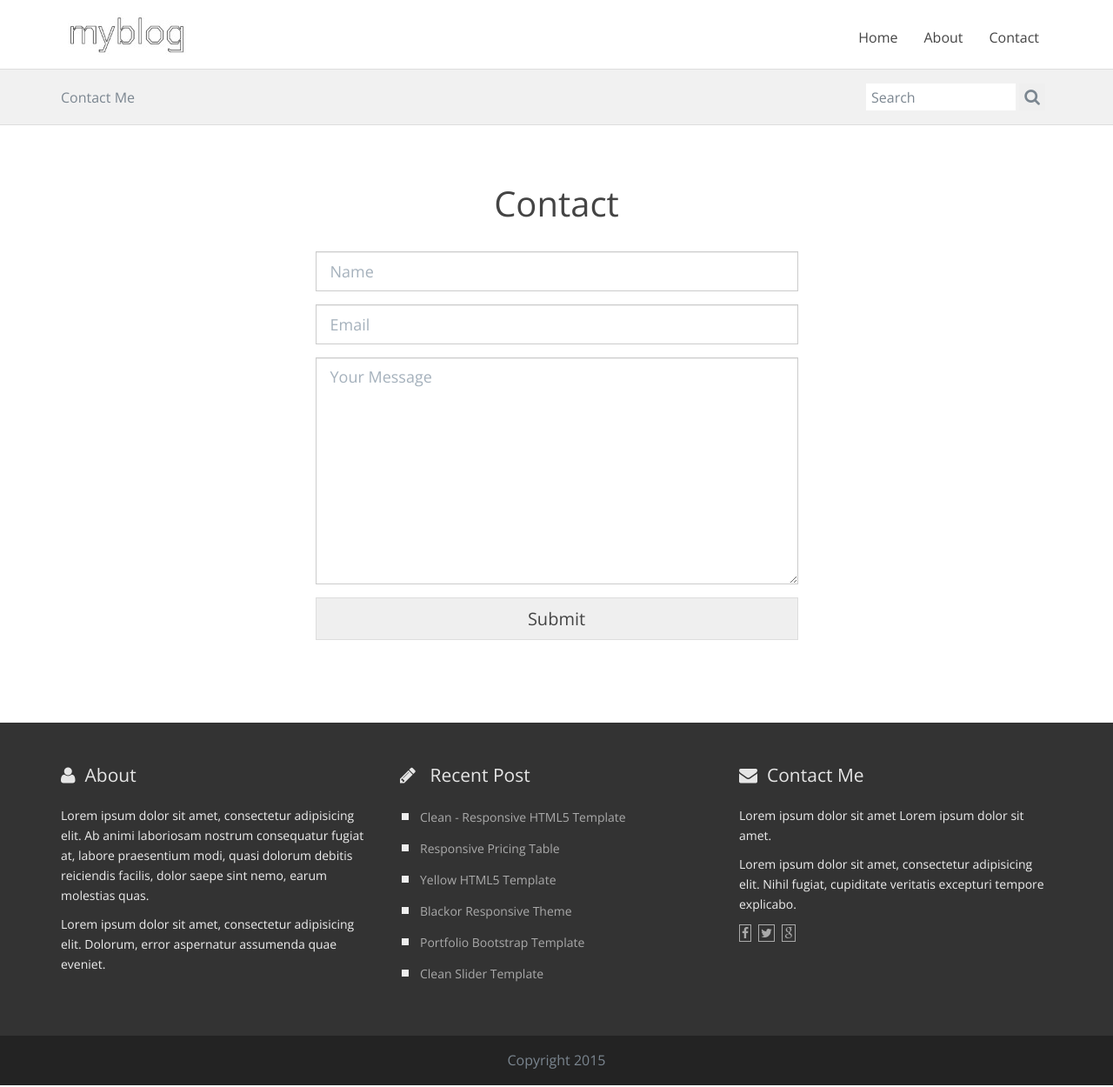
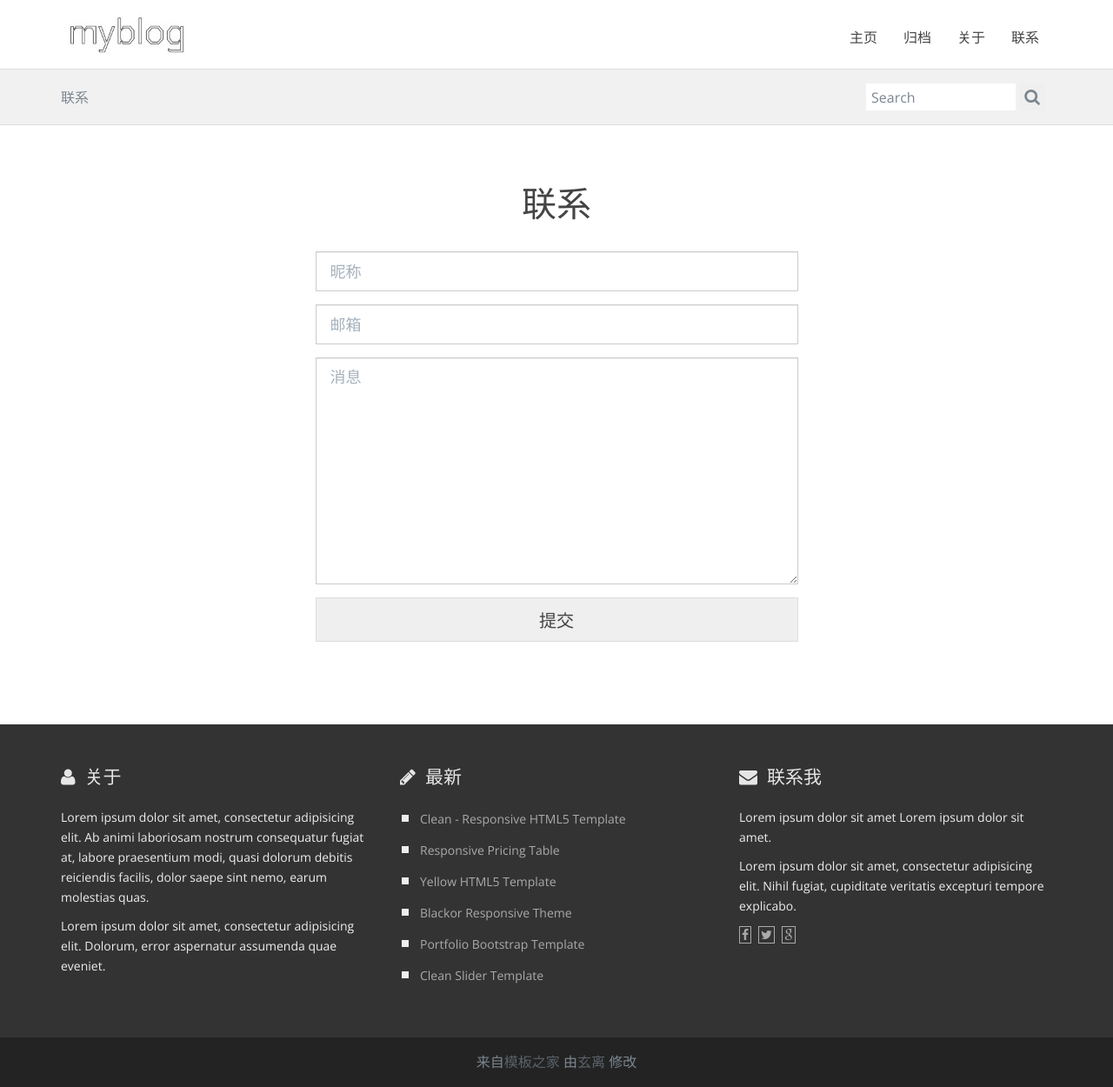
Before and after one commit to h1962809507/myblog-f, a Flask app: template blog/templates/blog/contact.html in a window 1280 px wide. Shown: the whole page at 87% size. Run offline with Flask 2, Linux system fonts and the light colour scheme; the template is opened without the code that fills it, so the values that code supplies are empty; some libraries are stand-ins or nearby versions.

Commit message:
更改模板文件

```diff
--- a/blog/__init__.py
+++ b/blog/__init__.py
@@ -1,5 +1,10 @@
 from flask import Flask
 from config import config
+from flask_sqlalchemy import SQLAlchemy
+
+
+# 创建数据库对象
+db = SQLAlchemy()
 
 
 def create_app(config_name):
@@ -13,5 +18,8 @@ def create_app(config_name):
     from blog.modules.index import index_blu
     app.register_blueprint(index_blu)
 
+    # 初始化数据库对象
+    db.init_app(app)
+
     # 返回app对象
     return app
--- a/blog/templates/blog/contact.html
+++ b/blog/templates/blog/contact.html
@@ -7,17 +7,17 @@
     <meta name="viewport" content="width=device-width">
 
     <!-- Bootstrap styles -->
-    <link rel="stylesheet" href="../../static/css/bootstrap.min.css">
+    <link rel="stylesheet" href="css/bootstrap.min.css">
 
 
     <!-- Font-Awesome -->
-    <link rel="stylesheet" href="../../static/css/font-awesome/css/font-awesome.min.css">
+    <link rel="stylesheet" href="css/font-awesome/css/font-awesome.min.css">
 
     <!-- Google Webfonts -->
     <link href='http://fonts.googleapis.com/css?family=Open+Sans:400,600|PT+Serif:400,400italic' rel='stylesheet' type='text/css'>
 
     <!-- Styles -->
-  <link rel="stylesheet" href="../../static/css/style.css" id="theme-styles">
+  <link rel="stylesheet" href="css/style.css" id="theme-styles">
 
     <!--[if lt IE 9]>
         <script src="js/vendor/google/html5-3.6-respond-1.1.0.min.js"></script>
@@ -29,7 +29,7 @@
         <div class="widewrapper masthead">
             <div class="container">
                 <a href="index.html" id="logo">
-                    <img src="../../static/img/logo.png" alt="clean Blog">
+                    <img src="img/logo.png" alt="clean Blog">
                 </a>
 
                 <div id="mobile-nav-toggle" class="pull-right">
@@ -42,15 +42,19 @@
                     <div class="collapse navbar-collapse">
                         <ul class="nav nav-pills navbar-nav">
 
-                             <li>
-                                <a href="index.html">Home</a>
+                            <li>
+                                <a href="index.html">主页</a>
                             </li>
                             <li>
-                                <a href="about.html">About</a>
+                                <a href="index.html">归档</a>
                             </li>
                             <li>
-                                <a href="contact.html">Contact</a>
+                                <a href="about.html">关于</a>
                             </li>
+                            <li>
+                                <a href="contact.html">联系</a>
+                            </li>
+
                         </ul>
                     </div>
                 </nav>
@@ -61,7 +65,7 @@
         <div class="widewrapper subheader">
             <div class="container">
                 <div class="clean-breadcrumb">
-                    <a href="#">Contact Me</a>
+                    <a href="#">联系</a>
                 </div>
                 <div class="clean-searchbox">
                     <form action="#" method="get" accept-charset="utf-8">
@@ -80,14 +84,14 @@
         <div class="container">
             <div class="row">
                 <div class="col-md-6 col-md-offset-3 clean-superblock" id="contact">
-                    <h2>Contact</h2>
+                    <h2>联系</h2>
 
                     <form action="#" method="get" accept-charset="utf-8" class="contact-form">
-                        <input type="text" name="name" id="contact-name" placeholder="Name" class="form-control input-lg">
-                        <input type="email" name="email" id="contact-email" placeholder="Email" class="form-control input-lg">
-                        <textarea rows="10" name="message" id="contact-body" placeholder="Your Message" class="form-control input-lg"></textarea>
+                        <input type="text" name="name" id="contact-name" placeholder="昵称"" class="form-control input-lg">
+                        <input type="email" name="email" id="contact-email" placeholder="邮箱" class="form-control input-lg">
+                        <textarea rows="10" name="message" id="contact-body" placeholder="消息" class="form-control input-lg"></textarea>
                         <div class="buttons clearfix">
-                            <button type="submit" class="btn btn-xlarge btn-clean-one">Submit</button>
+                            <button type="submit" class="btn btn-xlarge btn-clean-one">提交</button>
                         </div>
                     </form>
                 </div>
@@ -95,19 +99,19 @@
         </div>
     </div>
 
-   <footer>
+    <footer>
         <div class="widewrapper footer">
             <div class="container">
                 <div class="row">
                     <div class="col-md-4 footer-widget">
-                        <h3> <i class="fa fa-user"></i>About</h3>
+                        <h3> <i class="fa fa-user"></i>关于</h3>
 
                        <p>Lorem ipsum dolor sit amet, consectetur adipisicing elit. Ab animi laboriosam nostrum consequatur fugiat at, labore praesentium modi, quasi dolorum debitis reiciendis facilis, dolor saepe sint nemo, earum molestias quas.</p>
                        <p>Lorem ipsum dolor sit amet, consectetur adipisicing elit. Dolorum, error aspernatur assumenda quae eveniet.</p>
                     </div>
 
                     <div class="col-md-4 footer-widget">
-                        <h3> <i class="fa fa-pencil"></i> Recent Post</h3>
+                        <h3> <i class="fa fa-pencil"></i>最新</h3>
                         <ul class="clean-list">
                             <li><a href="">Clean - Responsive HTML5 Template</a></li>
                             <li><a href="">Responsive Pricing Table</a></li>
@@ -119,7 +123,7 @@
                     </div>
 
                     <div class="col-md-4 footer-widget">
-                        <h3> <i class="fa fa-envelope"></i>Contact Me</h3>
+                        <h3> <i class="fa fa-envelope"></i>联系我</h3>
 
                         <p>Lorem ipsum dolor sit amet Lorem ipsum dolor sit amet.</p>
                         <p>Lorem ipsum dolor sit amet, consectetur adipisicing elit. Nihil fugiat, cupiditate veritatis excepturi tempore explicabo.</p>
@@ -132,13 +136,13 @@
             </div>
         </div>
         <div class="widewrapper copyright">
-                Copyright 2015
+                来自<a href="http://www.cssmoban.com/">模板之家</a> 由<a href="http://mxuanli.cn/">玄离</a> 修改
         </div>
     </footer>
 
     <script src="http://ajax.googleapis.com/ajax/libs/jquery/1.11.0/jquery.min.js"></script>
-    <script src="../../static/js/bootstrap.min.js"></script>
-    <script src="../../static/js/modernizr.js"></script>
+    <script src="js/bootstrap.min.js"></script>
+    <script src="js/modernizr.js"></script>
 
 </body>
 </html>
```
Also changed, not shown: blog/models.py (added, +8 -0 lines), blog/templates/blog/about.html (+13 -10 lines), blog/templates/blog/index.html (+13 -11 lines), blog/templates/blog/single.html (+22 -19 lines), config.py (+10 -0 lines).
